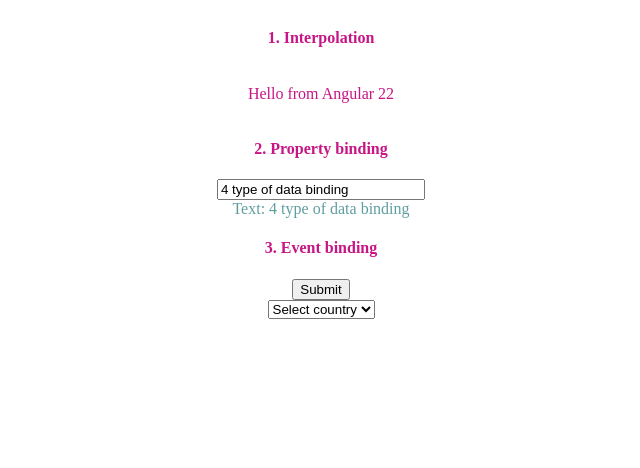
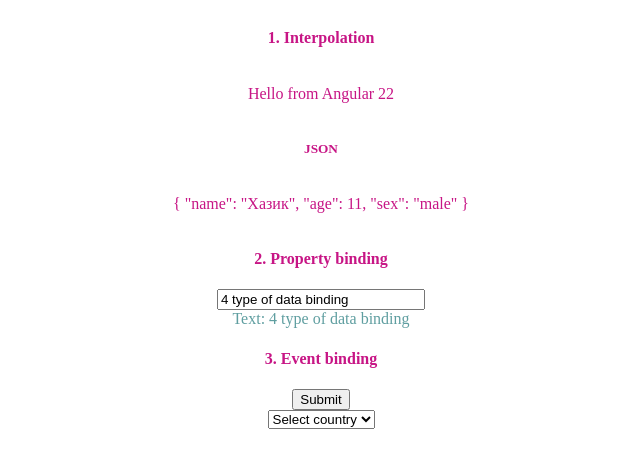
Before and after one commit to Oleg-ru/ng-mini-apps, an Angular app: page / in a window 1280 px wide. Shown: the top 468 px of the page, without its empty margins (319-959 px from the left). Built offline with nearby package versions, Linux system fonts and the light colour scheme.

Commit message:
feature: json data pipe

```diff
--- a/src/app/components/data-binding/data-binding.html
+++ b/src/app/components/data-binding/data-binding.html
@@ -1,6 +1,9 @@
 <div class="text-center ">
   <h4>1. Interpolation</h4>
   <p>{{name}}</p>
+
+  <h5>JSON</h5>
+  <p>{{data | json}}</p>
 
   <h4>2. Property binding</h4>
   <input type="text" [value]="topic">
--- a/src/app/components/data-binding/data-binding.ts
+++ b/src/app/components/data-binding/data-binding.ts
@@ -1,7 +1,8 @@
 import { Component } from '@angular/core';
+import { JsonPipe } from '@angular/common';
 
 @Component({
-  imports: [],
+  imports: [JsonPipe],
   selector: 'app-data-binding',
   styleUrl: './data-binding.css',
   templateUrl: './data-binding.html',
@@ -9,13 +10,18 @@ import { Component } from '@angular/core';
 export class DataBinding {
   name = 'Hello from Angular 22';
   topic = '4 type of data binding';
+  data = {
+    name: 'Хазик',
+    age: 11,
+    sex: 'male',
+  };
 
   onSubmitClick() {
-    alert('Click button on Submit')
-  };
+    alert('Click button on Submit');
+  }
 
   onCountryChange(event: Event) {
-    const selectElement = event.target as HTMLSelectElement
+    const selectElement = event.target as HTMLSelectElement;
     alert(selectElement.value);
   }
 }
```
